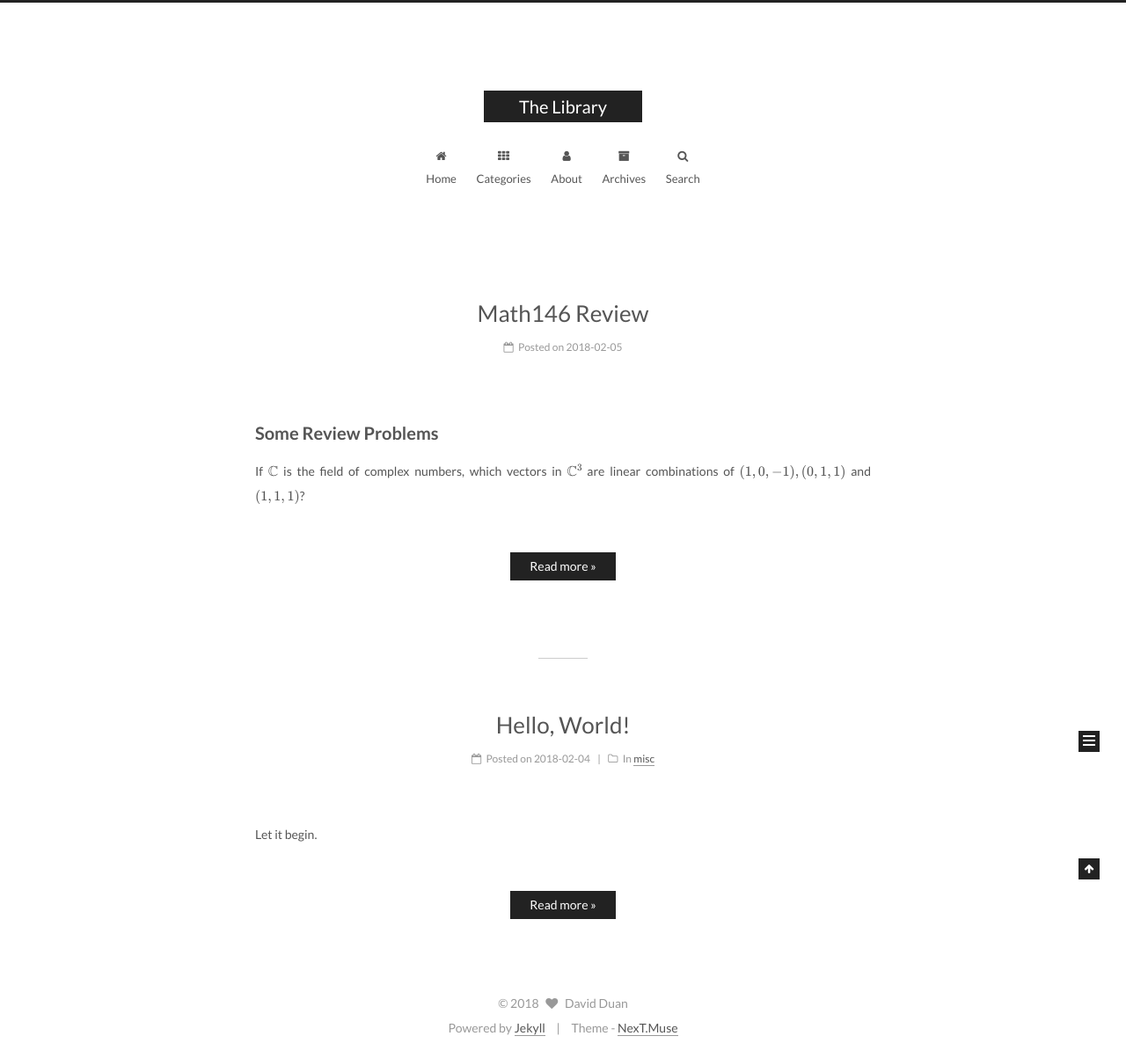
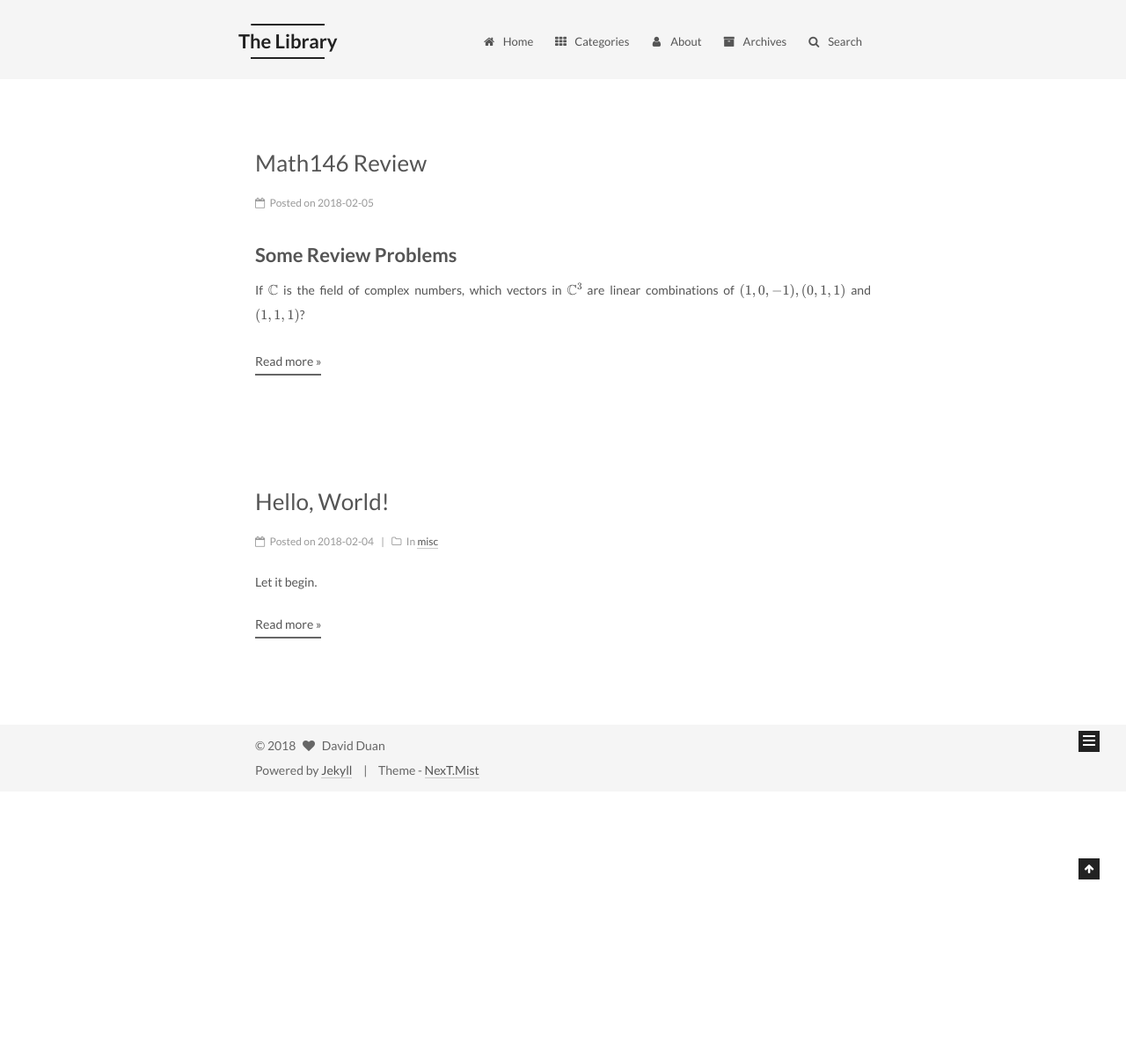
Before and after one commit to owaindex/Rootofallevii.github.io, a Jekyll site: the page built from index.html, in a window 1280 px wide. Shown: the whole page at 88% size. Built offline with Jekyll 4.4.1, drawn with Linux system fonts in a browser that asks for light colours; formulas are drawn with MathJax 3; the list of posts is cut into pages by our own code; after the commit the page ends 900 px from its top, so only the background shows below that.

Commit message:
Update _config.yml

```diff
--- a/_config.yml
+++ b/_config.yml
@@ -150,8 +150,8 @@ menu_icons:
 # ---------------------------------------------------------------
 
 # Schemes
-scheme: Muse
-#scheme: Mist
+#scheme: Muse
+scheme: Mist
 #scheme: Pisces
 
 
@@ -363,7 +363,7 @@ highlight_theme: normal
 mathjax:
   enable: true
   per_page: false
-  cdn: //cdn.bootcss.com/mathjax/2.7.1/latest.js?config=TeX-AMS-MML_HTMLorMML
+  cdn: //cdn.mathjax.org/mathjax/latest/MathJax.js?config=TeX-AMS-MML_HTMLorMML
 
 # Han Support docs: https://hanzi.pro/
 han: false
```
